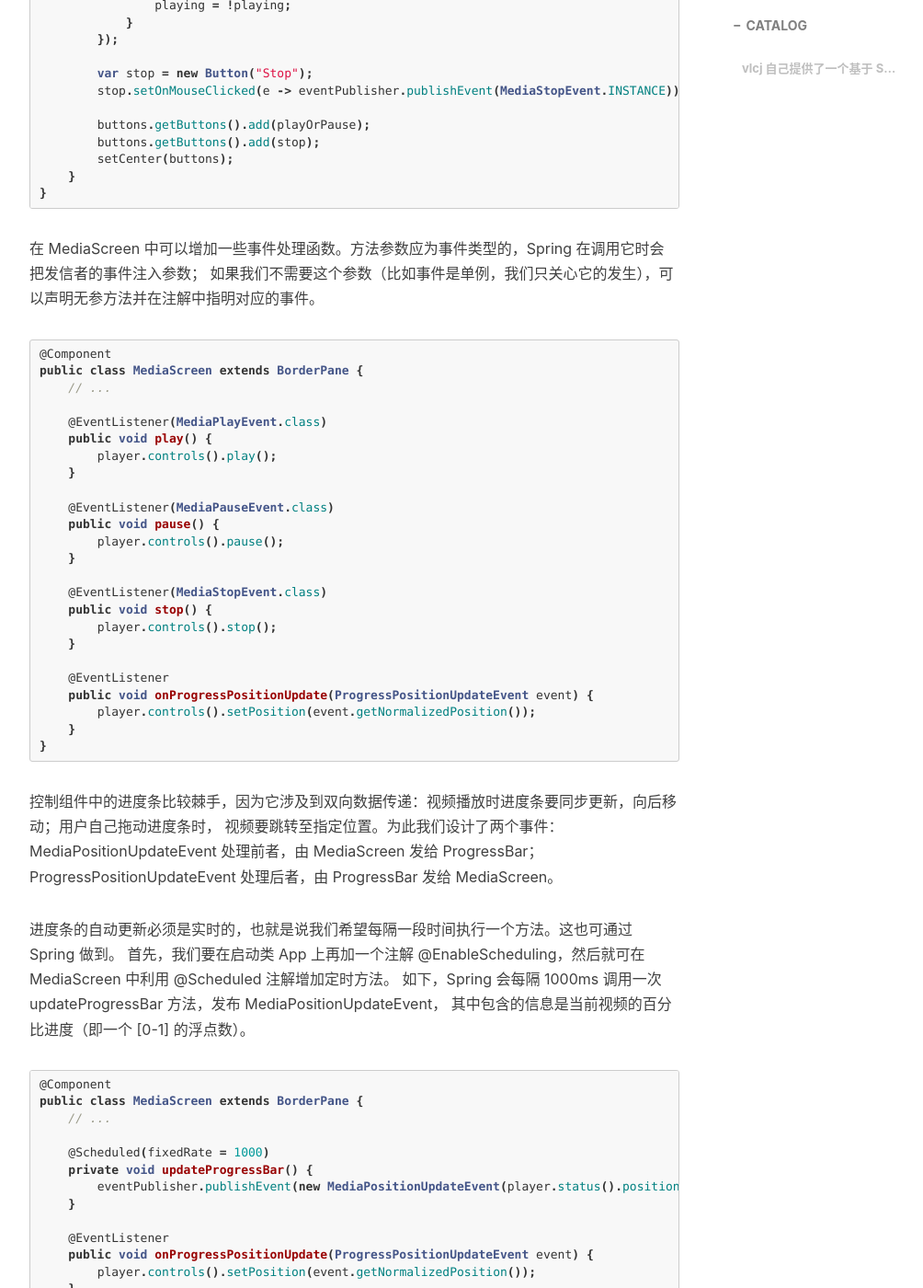
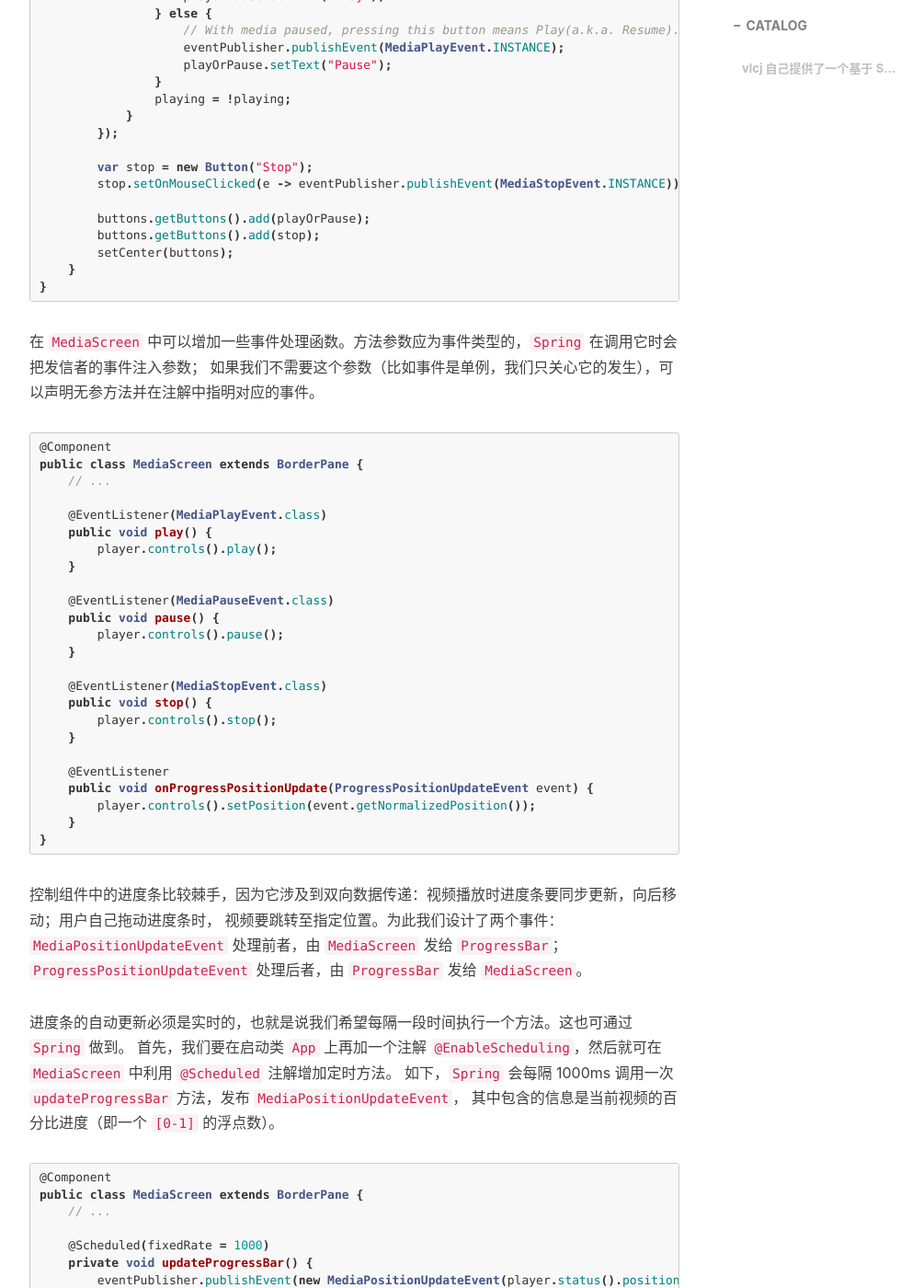
Before and after one commit to gonearewe/gonearewe.github.io, a Jekyll site: the page built from _posts/2021-06-02-视频播放器的组件化设计 copy.md, in a window 1280 px wide and 1400 px high, scrolled down 5292 px. Shown: the whole window at 92% size, without its empty margins (233-1237 px from the left). Built offline with Jekyll 4.4.1, drawn with Linux system fonts in a browser that asks for light colours; nearby versions of some CDN libraries; comment, search, counter and statistics services are not loaded; some of the changed text lies outside the part shown.

Commit message:
小更新

````diff
--- a/_posts/2021-06-02-视频播放器的组件化设计 copy.md
+++ b/_posts/2021-06-02-视频播放器的组件化设计 copy.md
@@ -17,10 +17,10 @@ tags:
 
 让我们以 [vlcj-player](https://github.com/caprica/vlcj-player) 为例，看一看一个播放器需要哪些组件。
 
-![layout](https://raw.githubusercontent.com/gonearewe/gonearewe.github.io/master/img/post-2021-player-layout.jpg)
+![layout](https://raw.githubusercontent.com/gonearewe/gonearewe.github.io/master/img/post-2021-mplayer-layout.jpg)
 
-最上面是一个菜单栏（MenuBar），通用的控制选项就分类地放在上面。接着是播放器界面的主体 MediaScreen。最下面则是
-提供快捷功能的 ControlPanel；其中包括一个进度条（ProgressBar），可以显示媒体播放进度，拖动它还能进一步控制进度。
+最上面是一个菜单栏（`MenuBar`），通用的控制选项就分类地放在上面。接着是播放器界面的主体 `MediaScreen`。最下面则是
+提供快捷功能的 `ControlPanel`；其中包括一个进度条（`ProgressBar`），可以显示媒体播放进度，拖动它还能进一步控制进度。
 
 我们有必要分开设计每一个组件。在项目根目录下新建文件夹 view（意为视图），并创建一些组件：
 
@@ -91,13 +95,13 @@ public class App extends Application {
 }
 ```
 
-我们把 vlcj 的细节全部封装到 MediaScreen 组件中，保证其他组件完全不知道播放的底层实现，以实现彻底解耦。
+我们把 `vlcj` 的细节全部封装到 `MediaScreen` 组件中，保证其他组件完全不知道播放的底层实现，以实现彻底解耦。
 这样一来，即使换用其他媒体播放库，其他组件也无需改变，这正是“单一职责原则”的体现。看，这就是组件化设计的好处。
 
-因为 ImageView 不会自适应地改变大小，所以 MediaScreen 继承自 BorderPane 并在内部保存一个用于播放的 ImageView；
-BorderPane 默认填充所在的结点，而内部的 ImageView 又把自己的长宽与 MediaScreen 绑定，最终播放界面也可随窗口变化而改变大小。
+因为 `ImageView` 不会自适应地改变大小，所以 `MediaScreen` 继承自 `BorderPane` 并在内部保存一个用于播放的 `ImageView`；
+`BorderPane` 默认填充所在的结点，而内部的 `ImageView` 又把自己的长宽与 `MediaScreen` 绑定，最终播放界面也可随窗口变化而改变大小。
 构造函数的最后会读取指定媒体文件，并暂停在开始时刻。
-通过 @PreDestroy 注解可标记 CleanUp 方法，Spring 在销毁 Bean 前会调用该方法以释放关联的 vlcj 资源。
+通过 `@PreDestroy` 注解可标记 `CleanUp` 方法，`Spring` 在销毁 `Bean` 前会调用该方法以释放关联的 `vlcj` 资源。
 
 ```java
 @Component
@@ -127,8 +131,8 @@ public class MediaScreen extends BorderPane {
 }
 ```
 
-测试一下此类，会在 Spring 的 Bean 创建时抛出空指针异常。调试发现，构造函数运行时，url 字段还是 null，
-即还没有被注入值。这是怎么回事？可以在 StackOverflow 上找到[答案](https://stackoverflow.com/questions/54039484/value-is-null-when-loading-constructor/54039809)，原来，Spring 对 Bean 的初始化（依赖注入、值注入等）发生在调用其
+测试一下此类，会在 `Spring` 的 `Bean` 创建时抛出空指针异常。调试发现，构造函数运行时，`url` 字段还是 null，
+即还没有被注入值。这是怎么回事？可以在 `StackOverflow` 上找到[答案](https://stackoverflow.com/questions/54039484/value-is-null-when-loading-constructor/54039809)，原来，`Spring` 对 `Bean` 的初始化（依赖注入、值注入等）发生在调用其
 构造函数后，自然我们不该在构造函数中使用待注入的值。我们可以转而使用构造器注入：
 
 ```java
@@ -147,8 +151,8 @@ public class MediaScreen extends BorderPane {
 }
 ```
 
-不难提出一个问题，既然 MediaScreen 尽量实现了组件间高度解耦，那其他组件要怎样控制它呢（播放、暂停、快进等）？
-答案是事件（event）。现在在根目录下再新建一个文件夹 event，创建一些代表事件的类（或枚举）：
+不难提出一个问题，既然 `MediaScreen` 尽量实现了组件间高度解耦，那其他组件要怎样控制它呢（播放、暂停、快进等）？
+答案是事件（`event`）。现在在根目录下再新建一个文件夹 event，创建一些代表事件的类（或枚举）：
 
 ```
 .
@@ -178,10 +182,10 @@ public enum MediaPauseEvent {
 
 剩下两个事件我们稍后再看。
 
-接下来我们可以利用 Spring 的[“1.15.2 事件机制”](https://docs.spring.io/spring-framework/docs/current/reference/html/core.html#spring-core)来收发事件，这也是我们引入 @Component 的一大原因。为了发事件，可以在类中自动注入一个 `ApplicationEventPublisher`；
+接下来我们可以利用 `Spring` 的[“1.15.2 事件机制”](https://docs.spring.io/spring-framework/docs/current/reference/html/core.html#spring-core)来收发事件，这也是我们引入 `@Component` 的一大原因。为了发事件，可以在类中自动注入一个 `ApplicationEventPublisher`；
 而为了收事件，我们既可以实现泛型接口 `ApplicationListener` （这样清晰地指明了自己的身份），
-也可为类中的事件处理方法添加注解 `@EventListener` （这样减轻了与 Spring 的耦合）。像下面这样，
-ControlPanel 组件可以在控制按钮的回调函数中发布事件。Spring 会负责把它们送到位，即调用对应的 EventListener 方法。
+也可为类中的事件处理方法添加注解 `@EventListener` （这样减轻了与 `Spring` 的耦合）。像下面这样，
+`ControlPanel` 组件可以在控制按钮的回调函数中发布事件。`Spring` 会负责把它们送到位，即调用对应的 `EventListener` 方法。
 “播放/暂停”是一个按钮，如果媒体正在播放，按下按钮将导致暂停，反之亦然。
 
 ```java
@@ -224,7 +228,7 @@ public class ControlPanel extends BorderPane {
 }
 ```
 
-在 MediaScreen 中可以增加一些事件处理函数。方法参数应为事件类型的，Spring 在调用它时会把发信者的事件注入参数；
+在 `MediaScreen` 中可以增加一些事件处理函数。方法参数应为事件类型的，`Spring` 在调用它时会把发信者的事件注入参数；
 如果我们不需要这个参数（比如事件是单例，我们只关心它的发生），可以声明无参方法并在注解中指明对应的事件。
 
 ```java
@@ -255,13 +259,13 @@ public class MediaScreen extends BorderPane {
 ```
 
 控制组件中的进度条比较棘手，因为它涉及到双向数据传递：视频播放时进度条要同步更新，向后移动；用户自己拖动进度条时，
-视频要跳转至指定位置。为此我们设计了两个事件：MediaPositionUpdateEvent 处理前者，由 MediaScreen 发给 ProgressBar；
-ProgressPositionUpdateEvent 处理后者，由 ProgressBar 发给 MediaScreen。
+视频要跳转至指定位置。为此我们设计了两个事件：`MediaPositionUpdateEvent` 处理前者，由 `MediaScreen` 发给 `ProgressBar`；
+`ProgressPositionUpdateEvent` 处理后者，由 `ProgressBar` 发给 `MediaScreen`。
 
-进度条的自动更新必须是实时的，也就是说我们希望每隔一段时间执行一个方法。这也可通过 Spring 做到。
-首先，我们要在启动类 App 上再加一个注解 @EnableScheduling，然后就可在 MediaScreen 中利用 @Scheduled 注解增加定时方法。
-如下，Spring 会每隔 1000ms 调用一次 updateProgressBar 方法，发布 MediaPositionUpdateEvent，
-其中包含的信息是当前视频的百分比进度（即一个 [0-1] 的浮点数）。
+进度条的自动更新必须是实时的，也就是说我们希望每隔一段时间执行一个方法。这也可通过 `Spring` 做到。
+首先，我们要在启动类 `App` 上再加一个注解 `@EnableScheduling`，然后就可在 `MediaScreen` 中利用 `@Scheduled` 注解增加定时方法。
+如下，`Spring` 会每隔 1000ms 调用一次 `updateProgressBar` 方法，发布 `MediaPositionUpdateEvent`，
+其中包含的信息是当前视频的百分比进度（即一个 `[0-1]` 的浮点数）。
 
 ```java
 @Component
@@ -280,7 +284,7 @@ public class MediaScreen extends BorderPane {
 }
 ```
 
-同时，ProgressBar 可注册一个监听值改变的回调函数，在其中发送 ProgressPositionUpdateEvent。
+同时，`ProgressBar` 可注册一个监听值改变的回调函数，在其中发送 `ProgressPositionUpdateEvent`。
 
 ```java
 @Component
@@ -304,11 +308,11 @@ class ProgressBar extends Slider {
 ```
 
 但是如果实验一下就会发现大问题，视频播放变得一卡一卡的。可以猜想到原因是，
-每秒触发的 MediaPositionUpdateEvent 导致 ProgressBar::onMediaPositionUpdate 中的 setValue 方法调用，
-而它自己又会触发值改变的回调函数，进而反过来又引起 MediaScreen::onProgressPositionUpdate，
+每秒触发的 `MediaPositionUpdateEvent` 导致 `ProgressBar::onMediaPositionUpdate` 中的 `setValue` 方法调用，
+而它自己又会触发值改变的回调函数，进而反过来又引起 `MediaScreen::onProgressPositionUpdate`，
 播放器反复跳转当前位置（又没那么精确）最终导致视频卡顿。
 
-有什么避免的方法吗？一个徒劳的尝试是用 Slider 的鼠标拖动事件回调代替值改变的回调：
+有什么避免的方法吗？一个徒劳的尝试是用 `Slider` 的鼠标拖动事件回调代替值改变的回调：
 
 ```java
 @Component
@@ -330,8 +334,8 @@ class ProgressBar extends Slider {
 }
 ```
 
-你可以尝试一下，感觉很奇怪。只要在 Slider 上按住鼠标左键移动，即使值没有改变，这个回调也会一直触发（没错，
-不是只触发一次，而是一直触发）。归根到底，这些鼠标事件是 JavaFX 的通用事件。你也可尝试一下各种鼠标事件在组件上
+你可以尝试一下，感觉很奇怪。只要在 `Slider` 上按住鼠标左键移动，即使值没有改变，这个回调也会一直触发（没错，
+不是只触发一次，而是一直触发）。归根到底，这些鼠标事件是 `JavaFX` 的通用事件。你也可尝试一下各种鼠标事件在组件上
 是何时触发的。但它们不是这里的答案。
 
 我们还是要在值改变的回调上下功夫，仅需增加一个小变通：
````
Also changed, not shown: other parts of _posts/2021-06-02-视频播放器的组件化设计 copy.md (+12 -8 lines), img/post-2021-mplayer-components-demo.jpg (added), img/post-2021-mplayer-layout.jpg (renamed from img/post-2021-player-layout.jpg).
